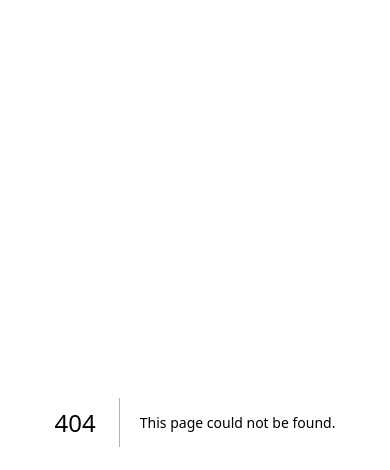
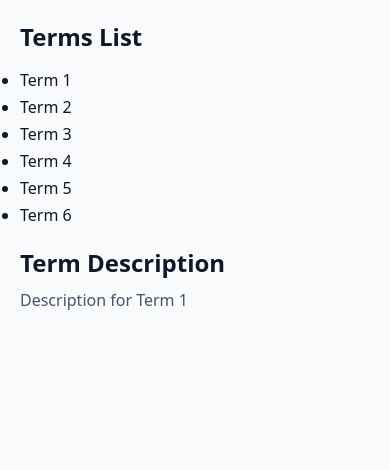
Before and after one commit to yohan-work/testsyncrepo, a Next.js app: page /termdata in a window 390 px wide. Before the commit this address had no page. Shown: the top 470 px of the page. Built offline with nearby package versions, Linux system fonts and the light colour scheme.

Commit message:
feat: Create Term Data Page with responsive layout and dummy data

```diff
--- a/app/page.tsx
+++ b/app/page.tsx
@@ -1,4 +1,3 @@
-import { Button, Input, Label, Card, CardHeader, CardTitle, CardContent, CardFooter } from '@/components/ui/';
 
 export default function HomePage() {
   return (
--- /dev/null
+++ b/app/termdata/page.js
@@ -0,0 +1,46 @@
+"use client";
+
+import Head from "next/head";
+
+// export const metadata = {
+//   title: "Term Data",
+//   description: "Page with terms and descriptions",
+// };
+
+const termsData = [
+  { term: "Term 1", description: "Description for Term 1" },
+  { term: "Term 2", description: "Description for Term 2" },
+  { term: "Term 3", description: "Description for Term 3" },
+  { term: "Term 4", description: "Description for Term 4" },
+  { term: "Term 5", description: "Description for Term 5" },
+  { term: "Term 6", description: "Description for Term 6" },
+];
+
+export default function TermDataPage() {
+  return (
+    <div style={{ padding: "20px" }}>
+      {/* <Head>
+        <title>{metadata.title}</title>
+        <meta name="description" content={metadata.description} />
+      </Head> */}
+
+      <section style={{ marginBottom: "20px" }}>
+        <h1 style={{ fontSize: "24px", marginBottom: "10px" }}>Terms List</h1>
+        <ul style={{ listStyleType: "disc", padding: "0" }}>
+          {termsData.map((item, index) => (
+            <li key={index} style={{ marginBottom: "5px" }}>
+              {item.term}
+            </li>
+          ))}
+        </ul>
+      </section>
+
+      <section>
+        <h1 style={{ fontSize: "24px", marginBottom: "10px" }}>Term Description</h1>
+        <p style={{ fontSize: "16px" }}>
+          {termsData[0].description}
+        </p>
+      </section>
+    </div>
+  );
+}
```
